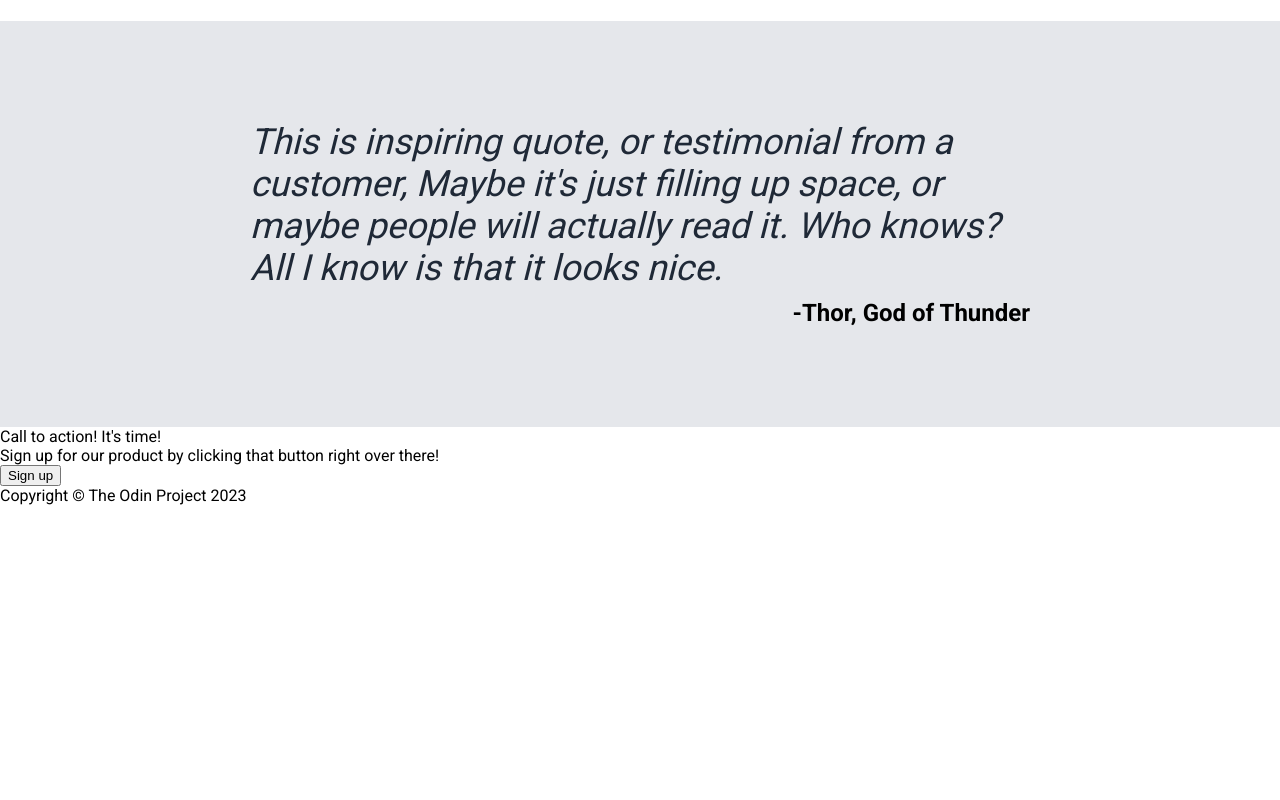
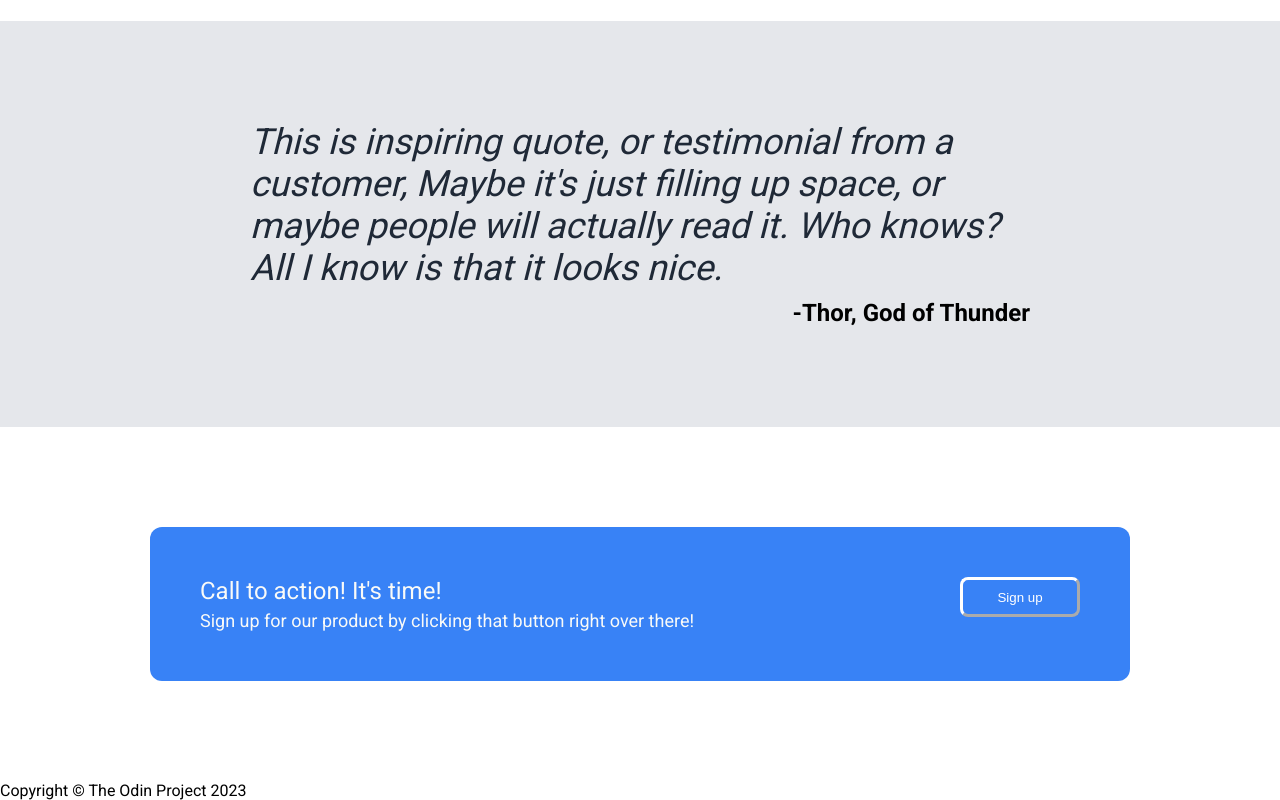
Before and after one commit to tej-88/Landing-Page, a plain HTML site: page index.html in a window 1280 px wide. Shown: the part 909-1709 px from the top of the page. Before the commit the page ends 1414 px from the top, so only its background shows below. Drawn offline with Linux system fonts and the light colour scheme.

Commit message:
Add style to fourth, blue, fourth-button, fourth-left, fourth-text, fourth-subtext classes

```diff
--- a/index.html
+++ b/index.html
@@ -64,17 +64,17 @@
         </div>
     </div>
 
-    <div>
-        <div>
-            <div>
-                <div>
+    <div class="fourth">
+        <div class="blue">
+            <div class="fourth-left">
+                <div class="fourth-text">
                     Call to action! It's time!
                 </div>
-                <div>
+                <div class="fourth-subtext">
                     Sign up for our product by clicking that button right over there!
                 </div>
             </div>
-            <button>Sign up</button>
+            <button class="fourth-button">Sign up</button>
         </div>
     </div>
 
--- a/style.css
+++ b/style.css
@@ -138,3 +138,46 @@ a {
     display: flex;
     justify-content: flex-end;
 }
+
+.fourth {
+    padding: 100px 150px 100px 150px;
+}
+
+.blue {
+    background-color: #3882f6;
+    border-radius: 12px;
+    display: flex;
+    justify-content: space-between;
+    padding: 50px;
+}
+
+.fourth-button {
+    background-color: #3882f6;
+    color: white;
+    display: flex;
+    justify-content: center;
+    align-items: center;
+    border-radius: 8px;
+    height: 40px;
+    width: 120px;
+    padding: 0px;
+    margin: 0px;
+    border-color: white;
+    border-width: medium;
+}
+
+.fourth-left {
+    display: flex;
+    flex-direction: column;
+    gap: 5px;
+}
+
+.fourth-text {
+    font-size: 24px;
+    color: #f9faf8;
+}
+
+.fourth-subtext {
+    font-size: 18px;
+    color: #f9faf8;
+}
```
